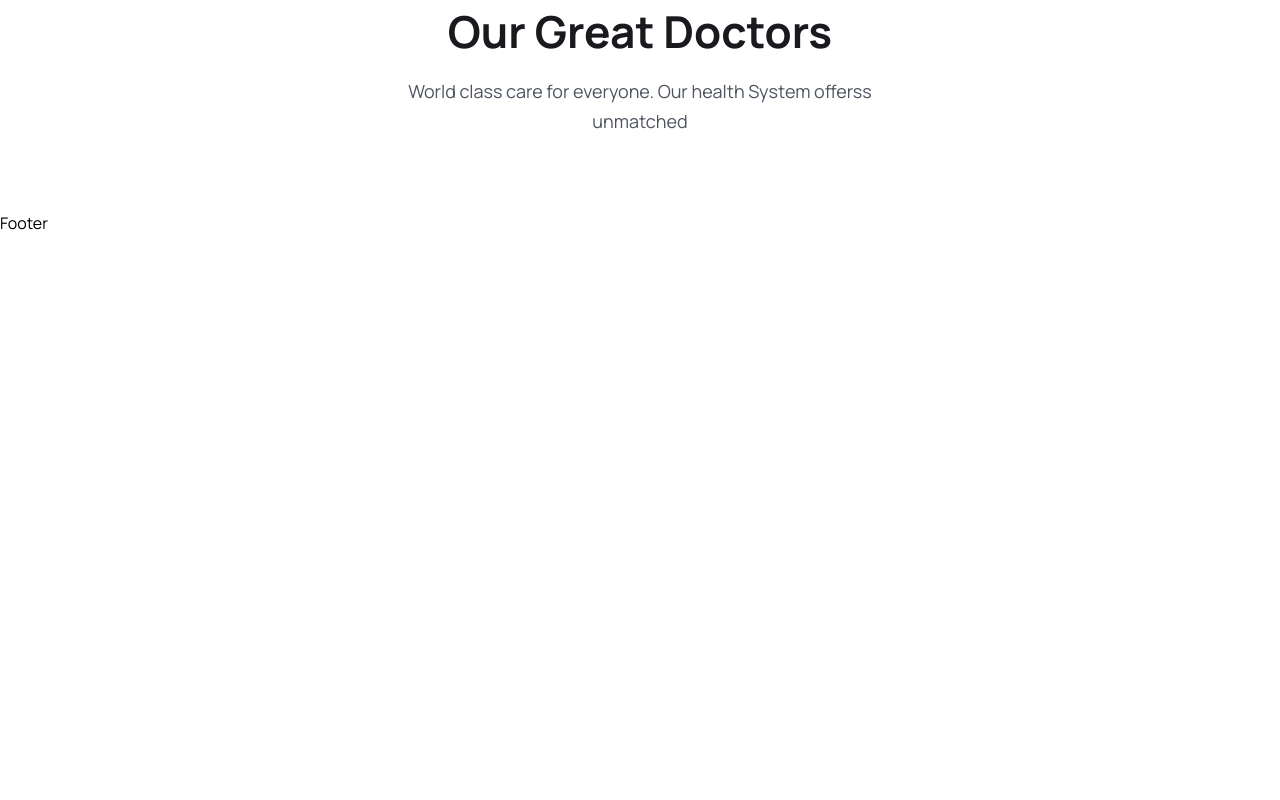
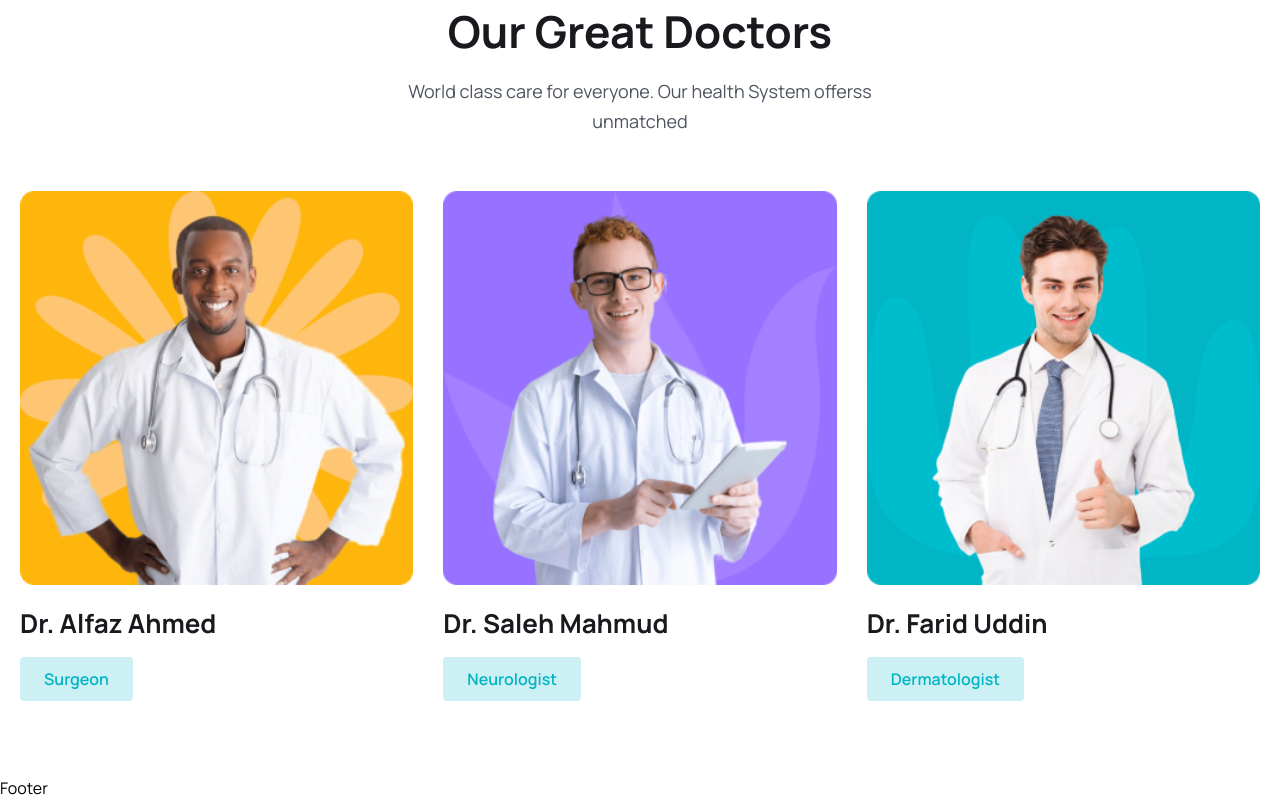
Before and after one commit to Isurulak1/Doctor_apoiment_bookingapp, a React (Vite) app in the folder frontend/: page / in a window 1280 px wide. Shown: the part 4213-5013 px from the top of the page. Before the commit the page ends 4448 px from the top, so only its background shows below. Built offline with nearby package versions, Linux system fonts and the light colour scheme.

Commit message:
modify doctor card
add phots name specialist details

```diff
--- a/frontend/src/components/Doctors/DoctorCard.jsx
+++ b/frontend/src/components/Doctors/DoctorCard.jsx
@@ -1,8 +1,35 @@
 import React from 'react'
+import starIcon from '../../assets/images/star.png'
+import { Link } from 'react-router-dom'
+import { BsArrowRight } from 'react-icons/bs'
 
-const DoctorCard = () => {
+const DoctorCard = ({ doctor }) => {
+    const {
+        name,
+        specialty,
+        avgRating,
+        totalRating,
+        photo,
+        totalPatients,
+        hospital,
+    } = doctor;
+
   return (
-    <div>DoctorCard</div>
+    <div>
+        <div>
+            <img src={photo} className='w-full' alt="" />
+        </div>
+
+        <h2 className='text-[18px] leading-[30px] lg:text-[26px] lg:leading-9 text-headingColor font-[700] mt-3 lg:mt-5'>
+            {name}
+        </h2>
+
+        <div className='mt-2 lg:mt-4 flex items-center justify-between'>
+            <span className='bg-[#CCF0F3] text-irisBlueColor py-1 px-2 lg:py-2 lg:px-6 text-[12px] leading-4 lg:text-[16px] lg:leading-7 font-semibold rounded'>
+                {specialty}
+            </span>
+        </div>
+    </div>
   )
 }
 
--- a/frontend/src/components/Doctors/DoctorList.jsx
+++ b/frontend/src/components/Doctors/DoctorList.jsx
@@ -1,4 +1,6 @@
 import React from 'react'
+
+import { doctors } from './../../assets/data/doctors'
 import DoctorCard from './DoctorCard'
 
 const DoctorList = () => {
--- a/frontend/src/pages/Home.jsx
+++ b/frontend/src/pages/Home.jsx
@@ -13,6 +13,7 @@ import { Link } from 'react-router-dom';
 import { BsArrowRight} from 'react-icons/bs';
 import About from '../components/About/About';
 import SevicesList from '../components/Services/SevicesList';
+import DoctorList from '../components/Doctors/DoctorList';
 
 const Home = () => {
   return (
@@ -209,6 +210,7 @@ const Home = () => {
          <h2 className='heading text-center'>Our Great Doctors</h2>
          <p className='text_para text-center'>World class care for everyone. Our health System offerss unmatched</p>
        </div>
+       <DoctorList/>
       </div>
     </section>
    </>
```
